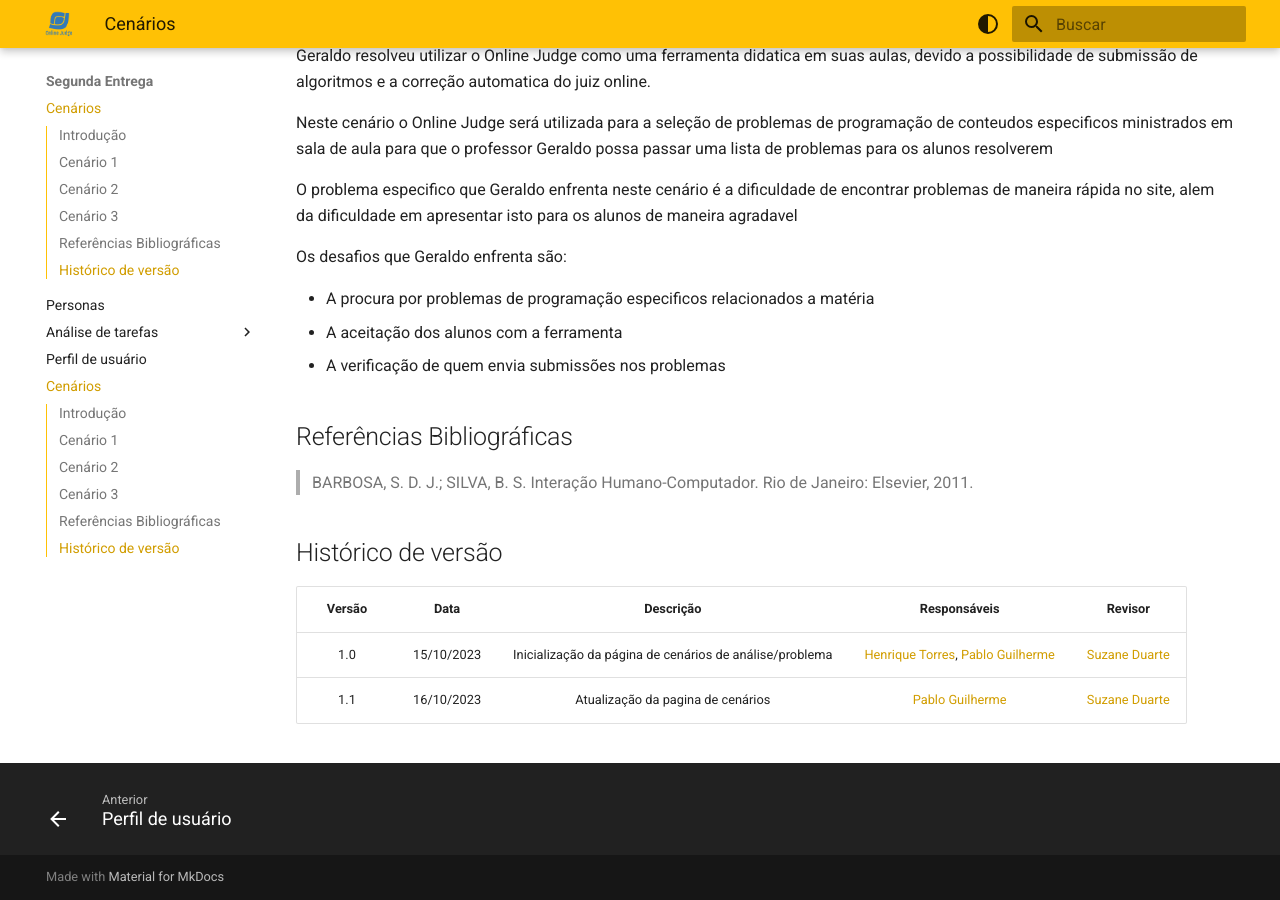
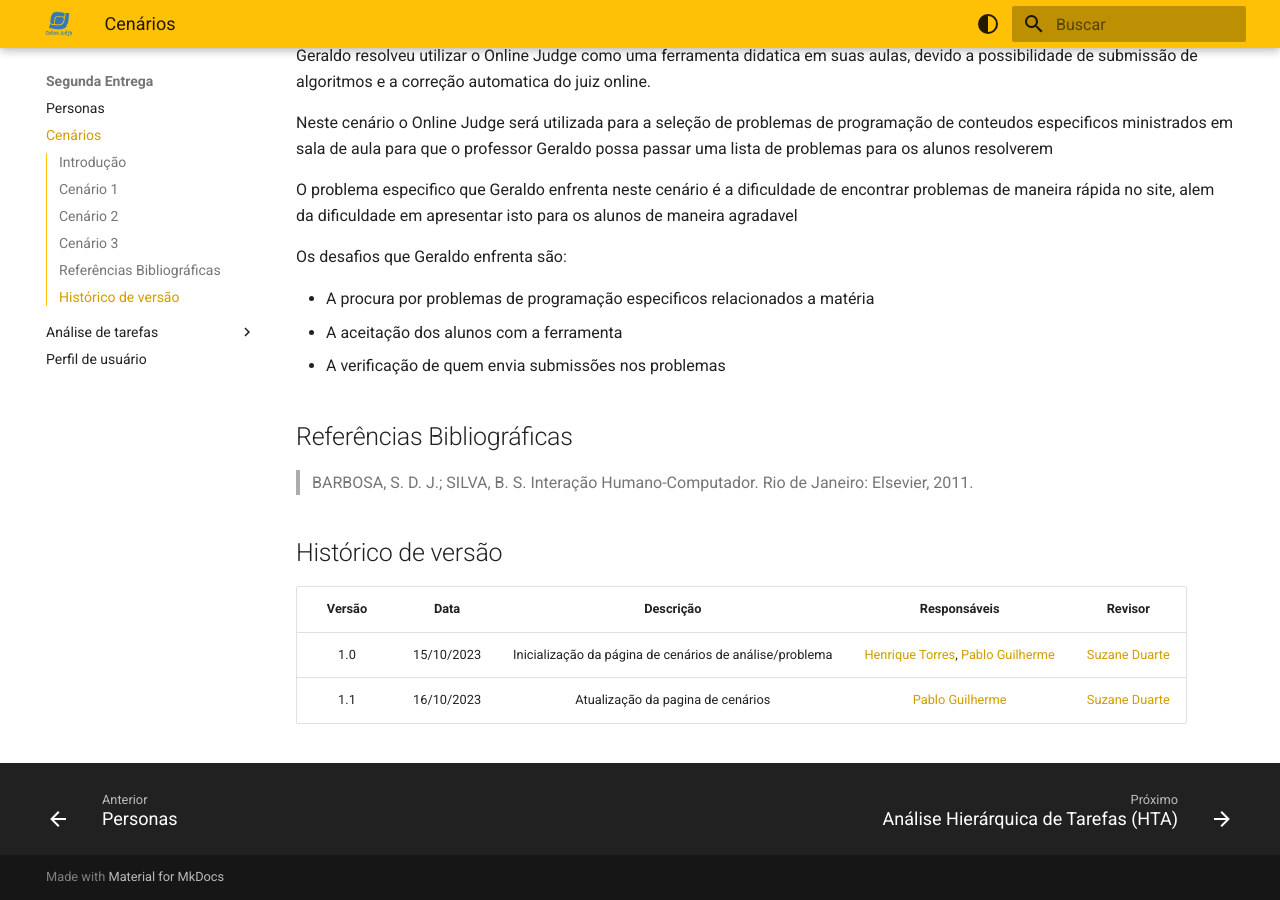
Before and after one commit to Interacao-Humano-Computador/2023.2-OnlineJudge, an MkDocs documentation site: the page built from docs/segunda-entrega/cenarios.md, in a window 1280 px wide and 900 px high, scrolled down 1958 px. Built offline with MkDocs 1.6.1 and Material for MkDocs 9.7.7, drawn with Linux system fonts in a browser that asks for light colours; part of the change alters nothing that is shown.

Commit message:
ajuste na barra de navegação

```diff
--- a/mkdocs.yml
+++ b/mkdocs.yml
@@ -19,13 +19,12 @@ nav:
       - Processo de Design: primeira-entrega/processo-design.md
       - Cronograma das Atividades: primeira-entrega/cronograma-atividades.md
   - Segunda Entrega:
+      - Personas: segunda-entrega/personas.md
       - Cenários: segunda-entrega/cenarios.md
-      - Personas: segunda-entrega/personas.md
       - Análise de tarefas:
           - Análise Hierárquica de Tarefas (HTA): segunda-entrega/analise-tarefas/HTA.md
           - GOMS: segunda-entrega/analise-tarefas/GOMS.md
       - Perfil de usuário: segunda-entrega/perfil-usuario.md
-      - Cenários: segunda-entrega/cenarios.md
 
 theme:
   name: material
```
